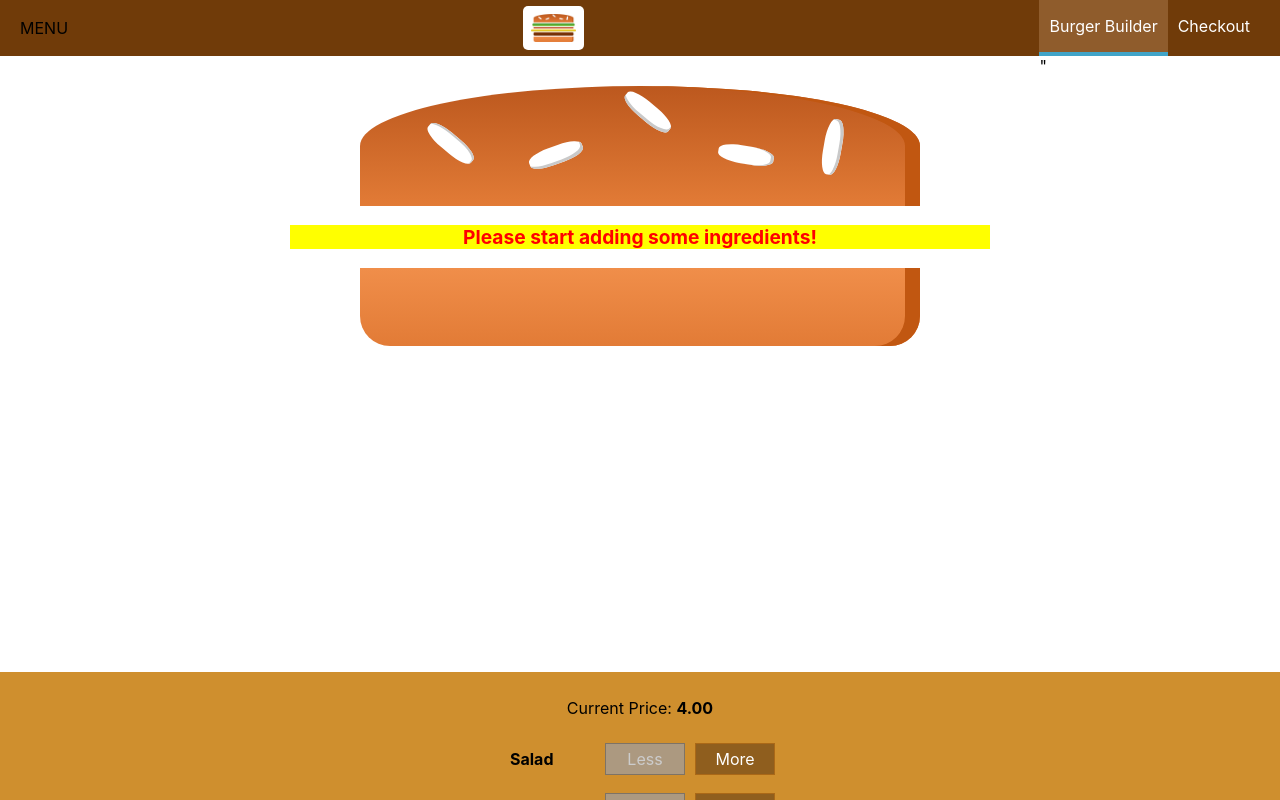
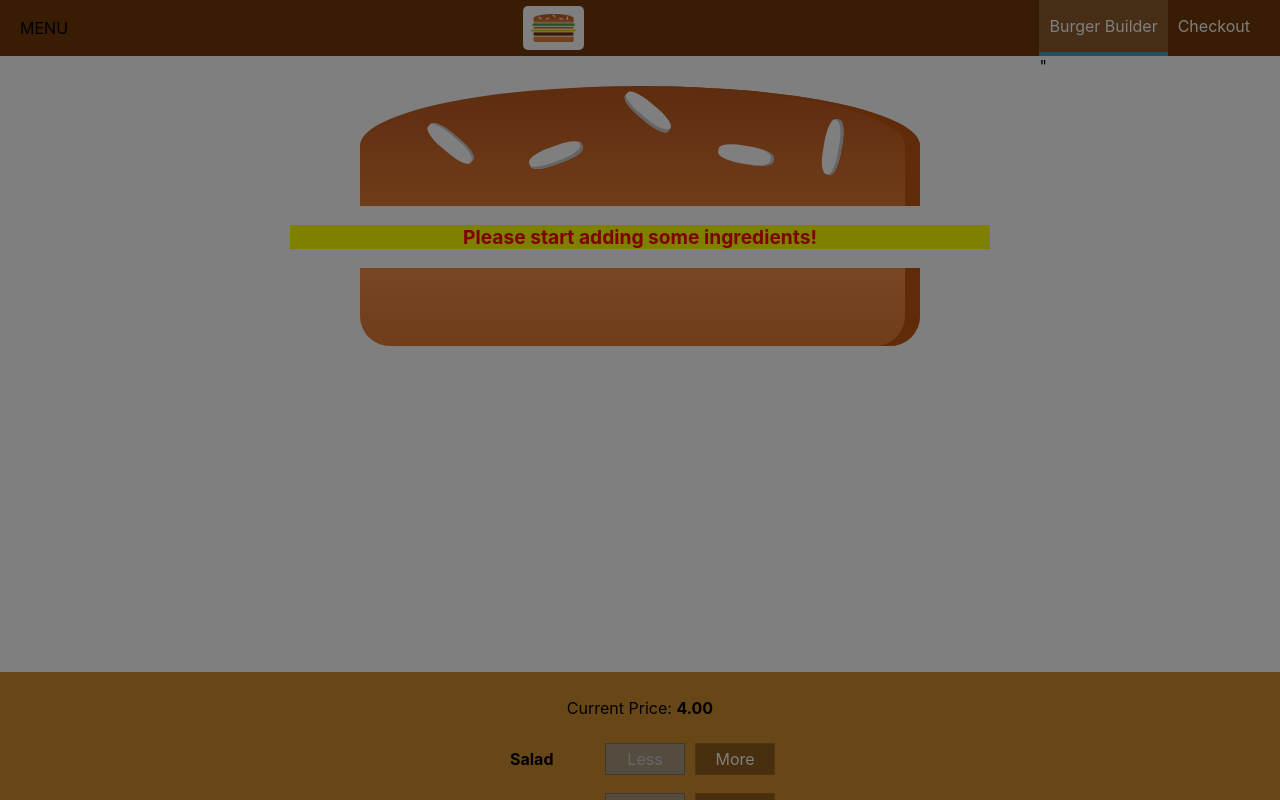
Before and after one commit to frontendprof/react-builder-burger, a React (Create React App) app: page / in a window 1280 px wide. Shown: the top 800 px of the page. Built offline with nearby package versions, Linux system fonts and the light colour scheme.

Commit message:
reusing the backdrop

```diff
--- a/src/components/Layout/Layout.js
+++ b/src/components/Layout/Layout.js
@@ -1,4 +1,4 @@
-import React from 'react';
+import React,{Component} from 'react';
 import Aux from "../../hoc/Aux";
 import SideDrawer from '../Navigation/SideDrawer/SideDrawer';
 import Toolbar from '../Navigation/Toolbar/Toolbar';
@@ -6,15 +6,28 @@
 import classes from './Layout.module.css'
 
 
-const Layout=props=>(
-    <Aux>
-        <Toolbar />
-        <SideDrawer />
-        <main className={classes.Content}>
-            {props.children}
-        </main>
-    </Aux>
+class Layout extends Component{
 
-)
+    state={
+        showSideDrawer:true
+    }
+
+    sideDrawerCloseHandler=()=>{
+        this.setState({showSideDrawer:false})
+    }
+    render(){
+        return(
+            <Aux>
+                <Toolbar />
+                <SideDrawer closed={this.sideDrawerCloseHandler} open={this.state.showSideDrawer}/>
+                <main className={classes.Content}>
+                    {this.props.children}
+                </main>
+            </Aux>
+        )
+    }
+}
+
+
 
 export default Layout;
--- a/src/components/Navigation/NavigationItems/NavigationItem/NavigationItem.module.css
+++ b/src/components/Navigation/NavigationItems/NavigationItem/NavigationItem.module.css
@@ -1,19 +1,40 @@
+.NavigationItem{
+    margin: 10px 0;
+    display: block;
+    width: 100%;
+    box-sizing: border-box;
+}
+
+.NavigationItem a{
+    color:#8f5c2c;
+    text-decoration: none;
+    width: 100%;
+    box-sizing: border-box;
+    display: block;
+}
+
+.NavigationItem a:hover,
+.NavigationItem a:active,
+.NavigationItem a.active{
+    color:#40a4c8;
+
+}
+
+@media (min-width:500px){
     .NavigationItem{
         margin:0;
         display: flex;
         align-items: center;
         height: 100%;
-    box-sizing: border-box;
+        width:auto;
     }
 
     .NavigationItem a{
         color:white;
-    text-decoration: none;
         height: 100%;
         padding:16px 10px;
         border-bottom: 4px solid transparent;
-    box-sizing: border-box;
-    display: block;
+
     }
 
     .NavigationItem a:hover,
@@ -22,5 +43,5 @@
         background-color: #8f5C2C;
         border-bottom: 4px solid #40a4c8;
         color:white;
-
     }
+}
--- a/src/components/Navigation/NavigationItems/NavigationItems.module.css
+++ b/src/components/Navigation/NavigationItems/NavigationItems.module.css
@@ -6,4 +6,11 @@
     display: flex;
     align-items: center;
     height: 100%;
+    flex-flow: column;
 }
+
+@media (min-width:500px){
+    .NavigationItems{
+        flex-flow:row;
+    }
+}
--- a/src/components/Navigation/SideDrawer/SideDrawer.js
+++ b/src/components/Navigation/SideDrawer/SideDrawer.js
@@ -2,12 +2,21 @@
 import React from 'react'
 import Logo from '../../Logo/Logo'
 import NavigationItems from '../NavigationItems/NavigationItems';
+import Backdrop from "../../UI/Backdrop/Backdrop";
 
 import classes from "./SideDrawer.module.css";
 
+import Aux from "../../../hoc/Aux";
+
 const SideDrawer = (props) => {
+    let attachedClass=[classes.SideDrawer,classes.Close];
+    if(props.open){
+        attachedClass=[classes.SideDrawer,classes.Open];
+    }
     return (
-        <div className={classes.SideDrawer}>
+        <Aux>
+            <Backdrop show={props.open} clicked={props.closed}/>
+            <div className={attachedClass.join(" ")}>
                 <div className={classes.Logo}>
 
                     <Logo/>
@@ -17,6 +26,8 @@
                     <NavigationItems />
                 </nav>
             </div>
+        </Aux>
+
     )
 }
 
--- a/src/components/Navigation/SideDrawer/SideDrawer.module.css
+++ b/src/components/Navigation/SideDrawer/SideDrawer.module.css
@@ -29,4 +29,5 @@
 
 .Logo{
     height: 11%;
+    margin-bottom: 32px;
 }
--- a/src/components/Navigation/Toolbar/Toolbar.js
+++ b/src/components/Navigation/Toolbar/Toolbar.js
@@ -14,7 +14,7 @@
             <Logo />
         </div>
 
-        <nav>
+        <nav className={classes.DesktopOnly}>
             <NavigationItems />"
         </nav>
     </header>
--- a/src/components/Navigation/Toolbar/Toolbar.module.css
+++ b/src/components/Navigation/Toolbar/Toolbar.module.css
@@ -21,3 +21,9 @@
 .Logo{
     height: 80%;
 }
+
+@media (max-width:499px){
+    .DesktopOnly{
+        display: none;
+    }
+}
```
Lines whose indentation alone changed are shown as unchanged.
